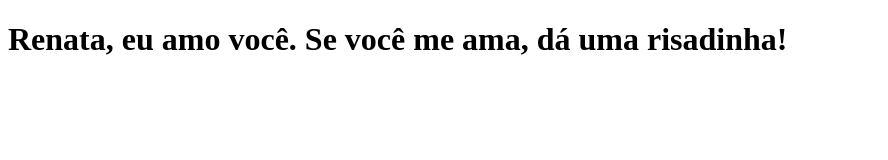
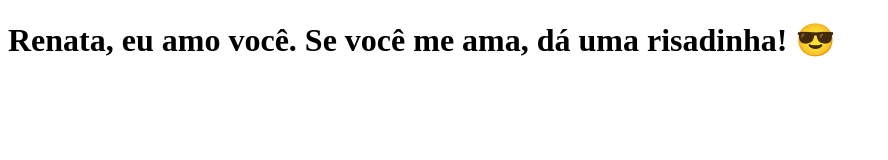
Before and after one commit to filipedeschamps/clone-tabnews, a Next.js app: page / in a window 1280 px wide. Shown: the top 160 px of the page, without its empty margins (0-888 px from the left). Built offline with nearby package versions, Linux system fonts and the light colour scheme.

Commit message:
modifica a frase

```diff
--- a/pages/index.js
+++ b/pages/index.js
@@ -1,5 +1,5 @@
 function Home() {
-    return <h1>Renata, eu amo você. Se você me ama, dá uma risadinha!</h1>
+    return <h1>Renata, eu amo você. Se você me ama, dá uma risadinha! 😎</h1>
 }
 
 export default Home;
```
